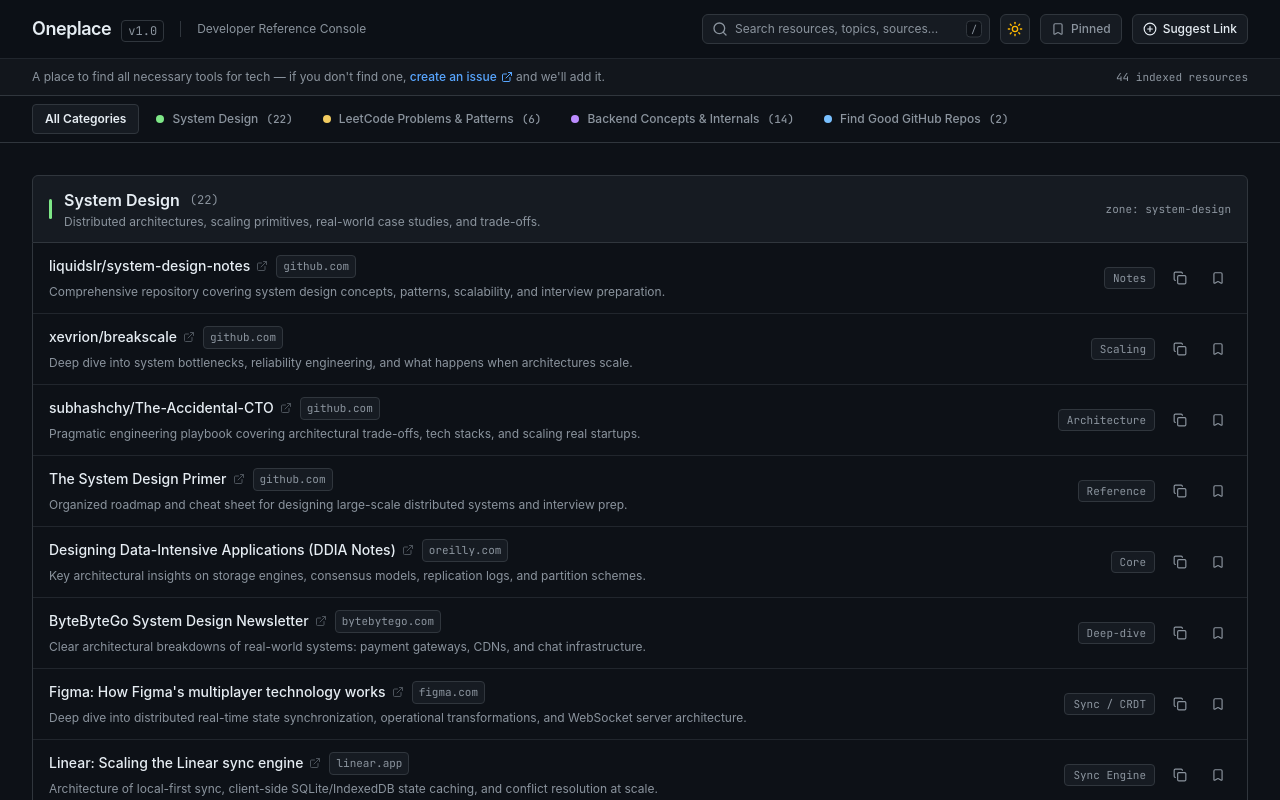
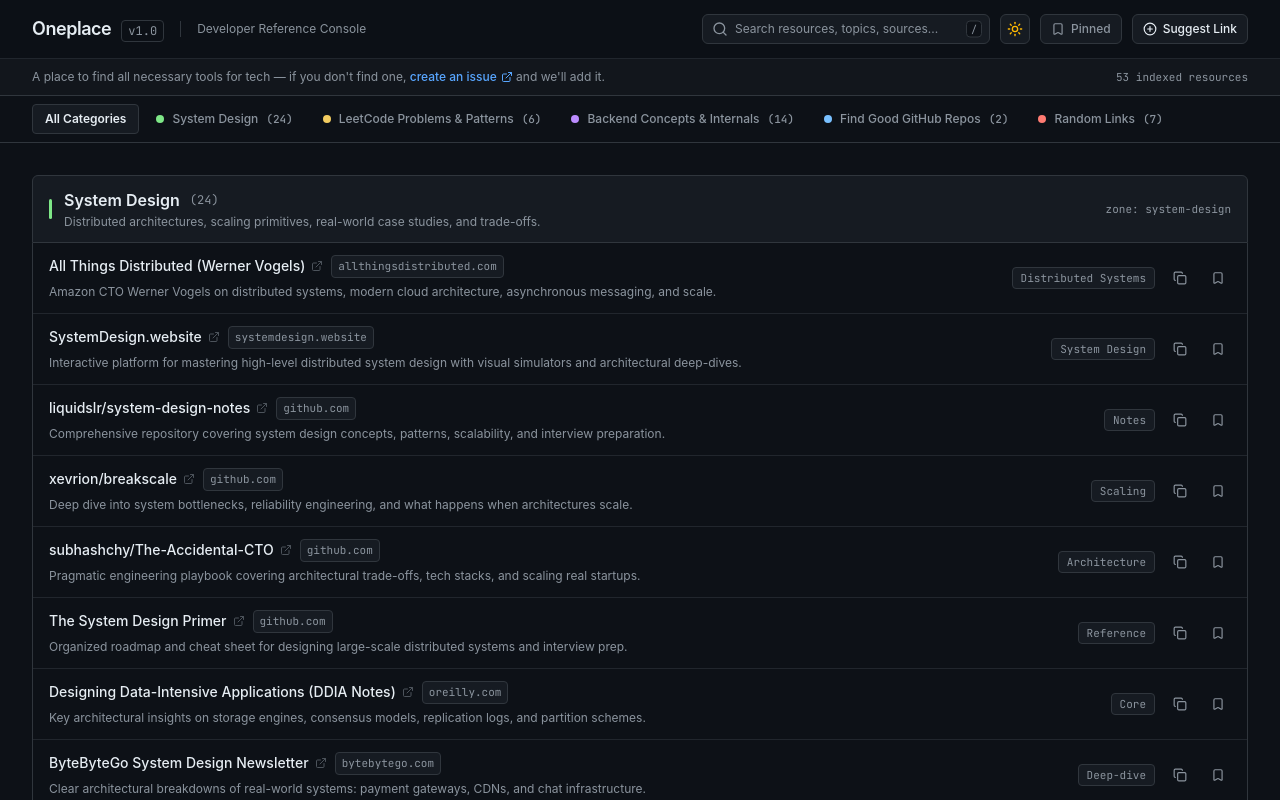
Before and after one commit to Rudra2637/One-Place, a React (Vite) app: page / in a window 1280 px wide. Shown: the top 800 px of the page. Built offline with nearby package versions, Linux system fonts and the light colour scheme.

Commit message:
feat: add random links section and new system design resources

```diff
--- a/index.html
+++ b/index.html
@@ -59,6 +59,10 @@
         {
           "@type": "Thing",
           "name": "Open Source Repositories"
+        },
+        {
+          "@type": "Thing",
+          "name": "Random Links & Web Experiments"
         }
       ]
     }
--- a/src/data/resources.js
+++ b/src/data/resources.js
@@ -22,6 +22,12 @@
     name: 'Find Good GitHub Repos',
     color: '#79C0FF', // Muted cyan
     description: 'Curated open-source discovery tools, reference codebases, and learning curricula.'
+  },
+  {
+    id: 'random',
+    name: 'Random Links',
+    color: '#FF7B72', // Muted coral
+    description: 'Cool web experiments, creative tools, internet artifacts, and fun developer finds.'
   }
 ];
 
@@ -29,6 +35,26 @@
   // =========================================================================
   // --- SYSTEM DESIGN ---
   // =========================================================================
+  {
+    id: 'sd-user-vogels',
+    categoryId: 'system-design',
+    title: 'All Things Distributed (Werner Vogels)',
+    description: 'Amazon CTO Werner Vogels on distributed systems, modern cloud architecture, asynchronous messaging, and scale.',
+    url: 'https://allthingsdistributed.com/',
+    source: 'allthingsdistributed.com',
+    type: 'Articles',
+    tag: 'Distributed Systems'
+  },
+  {
+    id: 'sd-user-sdwebsite',
+    categoryId: 'system-design',
+    title: 'SystemDesign.website',
+    description: 'Interactive platform for mastering high-level distributed system design with visual simulators and architectural deep-dives.',
+    url: 'https://systemdesign.website/',
+    source: 'systemdesign.website',
+    type: 'Interactive',
+    tag: 'System Design'
+  },
   {
     id: 'sd-user-1',
     categoryId: 'system-design',
@@ -480,5 +506,79 @@
     source: 'ossium.in',
     type: 'Tool',
     tag: 'Trending OSS'
+  },
+
+  // =========================================================================
+  // --- RANDOM LINKS ---
+  // =========================================================================
+  {
+    id: 'rnd-1',
+    categoryId: 'random',
+    title: 'Fuck My Resume',
+    description: 'AI resume tailoring, ATS optimization, cold outreach drafts, and scored mock interviews.',
+    url: 'https://fuck-my-resume.vercel.app/',
+    source: 'fuck-my-resume.vercel.app',
+    type: 'Tool',
+    tag: 'AI Resume'
+  },
+  {
+    id: 'rnd-2',
+    categoryId: 'random',
+    title: 'GeoGuessr',
+    description: 'Geography discovery game exploring Google Street View panoramic locations to guess where you are in the world.',
+    url: 'https://www.geoguessr.com/',
+    source: 'geoguessr.com',
+    type: 'Game',
+    tag: 'Geography'
+  },
+  {
+    id: 'rnd-3',
+    categoryId: 'random',
+    title: 'Abeto Messenger',
+    description: 'Minimalist retro-inspired chat messenger experiment and real-time communication interface.',
+    url: 'https://messenger.abeto.co/',
+    source: 'messenger.abeto.co',
+    type: 'Experiment',
+    tag: 'Messenger'
+  },
+  {
+    id: 'rnd-4',
+    categoryId: 'random',
+    title: 'CodingPets',
+    description: 'Virtual developer pet companions that react, grow, and keep you company on your desktop while coding.',
+    url: 'https://codingpets.com/',
+    source: 'codingpets.com',
+    type: 'Tool',
+    tag: 'Productivity'
+  },
+  {
+    id: 'rnd-5',
+    categoryId: 'random',
+    title: 'Cosmos (Explore)',
+    description: 'A curated visual discovery engine and Pinterest alternative built for designers, artists, and creatives.',
+    url: 'https://www.cosmos.so/explore',
+    source: 'cosmos.so',
+    type: 'Inspiration',
+    tag: 'Design'
+  },
+  {
+    id: 'rnd-6',
+    categoryId: 'random',
+    title: 'Quenq',
+    description: 'Interactive museum of internet culture featuring classic retro games, preserved software, and digital curiosities.',
+    url: 'https://quenq.com/',
+    source: 'quenq.com',
+    type: 'Interactive',
+    tag: 'Retro'
+  },
+  {
+    id: 'rnd-7',
+    categoryId: 'random',
+    title: 'Design Engineer Tools',
+    description: 'Curated directory of utilities, components, interaction libraries, and craft references for design engineers.',
+    url: 'https://designengineer.tools/',
+    source: 'designengineer.tools',
+    type: 'Directory',
+    tag: 'Design Tools'
   }
 ];
```
Also changed, not shown: 1 other file (tests, documents, lock files or other folders).
